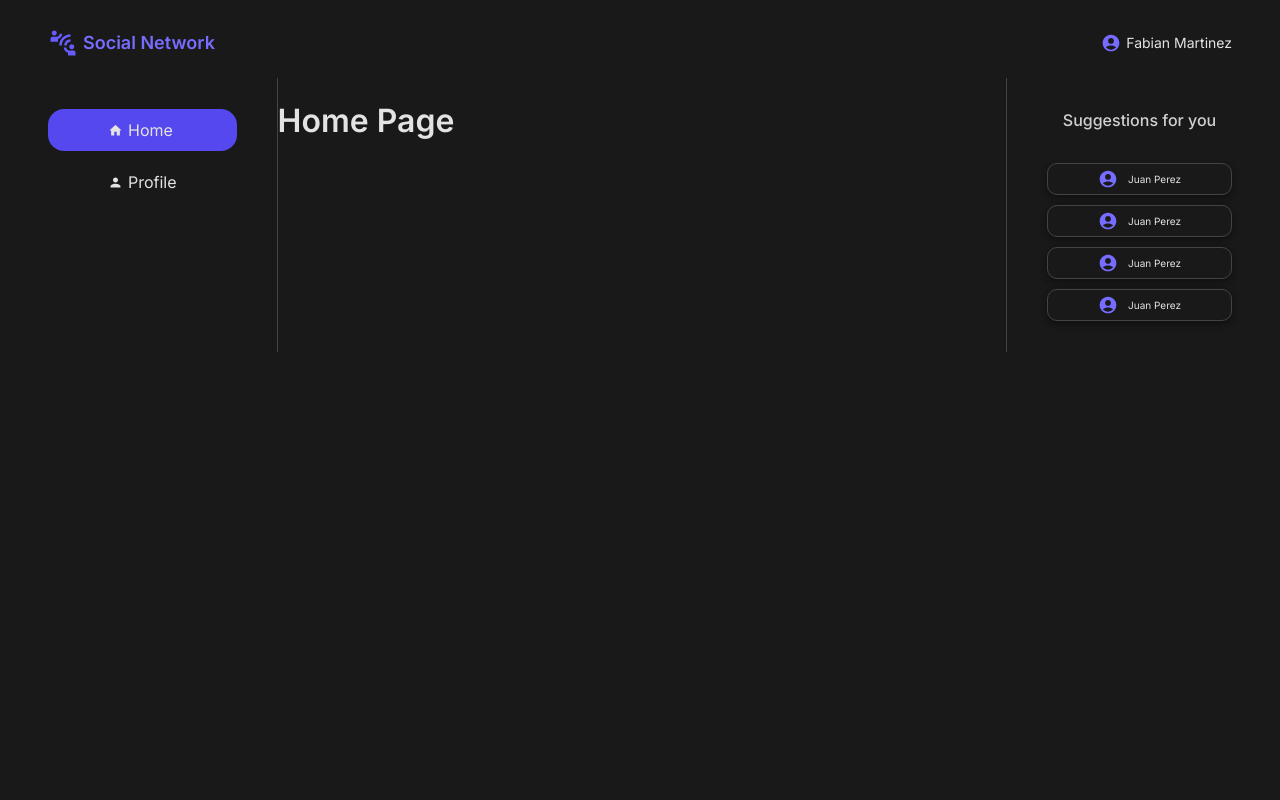
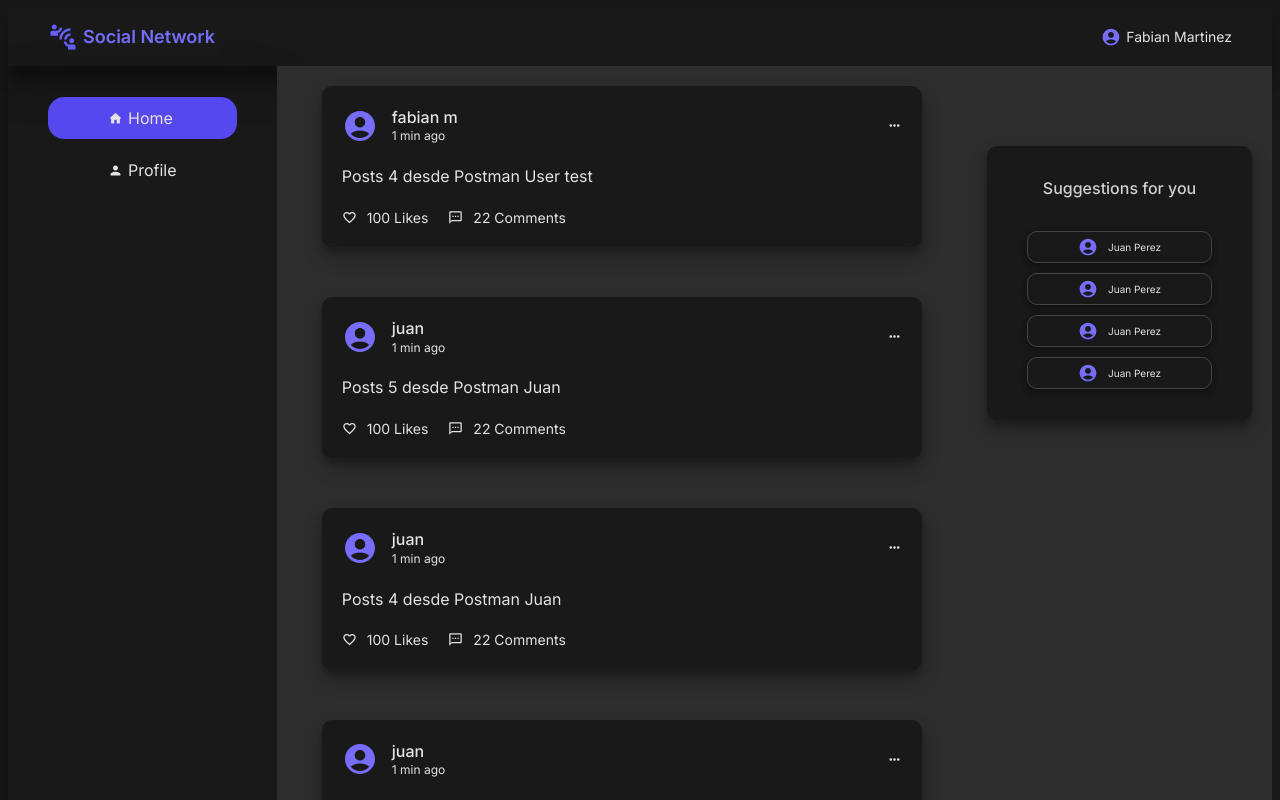
Before and after one commit to MartinezFabian/SocialNetwork-FullStack, a React (Vite) app in the folder client/: page / in a window 1280 px wide. Shown: the top 800 px of the page. Built offline with nearby package versions, Linux system fonts and the light colour scheme.

Commit message:
Feat: Add basic structure for Post.jsx and Post.module.css

```diff
--- a/client/src/index.css
+++ b/client/src/index.css
@@ -3,7 +3,7 @@
   --color-primary: #5448ee;
   --color-primary--soft: #766cff;
   --color-background: #191919;
-  --color-background-soft: #333;
+  --color-background-soft: #2d2d2d;
   --text-color: rgb(227, 227, 227);
   --text-color-soft: rgb(210, 209, 209);
   --logo-color: rgb(242, 242, 242);
--- /dev/null
+++ b/client/src/social/components/Post.jsx
@@ -0,0 +1,48 @@
+import { useState } from 'react';
+import { Link } from 'react-router-dom';
+import FavoriteBorderOutlinedIcon from '@mui/icons-material/FavoriteBorderOutlined';
+import FavoriteOutlinedIcon from '@mui/icons-material/FavoriteOutlined';
+import TextsmsOutlinedIcon from '@mui/icons-material/TextsmsOutlined';
+import MoreHorizIcon from '@mui/icons-material/MoreHoriz';
+import AccountCircleRoundedIcon from '@mui/icons-material/AccountCircleRounded';
+
+import styles from './Post.module.css';
+
+export const Post = ({ id, description, userid, created_ago, name }) => {
+  const [commentOpen, setCommentOpen] = useState(false);
+  const liked = false;
+
+  return (
+    <li className={styles.container}>
+      <section className={styles.user}>
+        <div className={styles.userInfo}>
+          <AccountCircleRoundedIcon
+            sx={{ fontSize: 36, color: '#766cff' }}
+          ></AccountCircleRoundedIcon>
+          <div className={styles.details}>
+            <Link to={`/profile/${userid}`} style={{ textDecoration: 'none', color: 'inherit' }}>
+              <span className={styles.name}>{name}</span>
+            </Link>
+            <span className={styles.date}>1 min ago</span>
+          </div>
+        </div>
+        <MoreHorizIcon />
+      </section>
+
+      <section className={styles.content}>
+        <p className={styles.text}>{description}</p>
+      </section>
+
+      <section className={styles.info}>
+        <div className={styles.item}>
+          {liked ? <FavoriteOutlinedIcon /> : <FavoriteBorderOutlinedIcon />}
+          100 Likes
+        </div>
+        <div className={styles.item}>
+          <TextsmsOutlinedIcon />
+          22 Comments
+        </div>
+      </section>
+    </li>
+  );
+};
--- /dev/null
+++ b/client/src/social/components/Post.module.css
@@ -0,0 +1,55 @@
+.container {
+  width: 60rem;
+  padding: 2rem;
+  background-color: var(--color-background);
+  border-radius: 1rem;
+  box-shadow: rgba(0, 0, 0, 0.19) 0px 10px 20px, rgba(0, 0, 0, 0.23) 0px 6px 6px;
+}
+
+.user {
+  display: flex;
+  align-items: center;
+  justify-content: space-between;
+}
+
+.userInfo {
+  display: flex;
+  align-items: center;
+  gap: 1.4rem;
+}
+
+.details {
+  display: flex;
+  flex-direction: column;
+}
+
+.name {
+  font-weight: 500;
+}
+
+.date {
+  font-size: 1.2rem;
+}
+
+.content {
+  margin: 2rem 0rem;
+}
+
+.text {
+  white-space: normal;
+  overflow-wrap: break-word;
+}
+
+.info {
+  display: flex;
+  align-items: center;
+  gap: 2rem;
+}
+
+.item {
+  display: flex;
+  align-items: center;
+  gap: 1rem;
+  cursor: pointer;
+  font-size: 1.4rem;
+}
--- a/client/src/social/pages/HomePage.jsx
+++ b/client/src/social/pages/HomePage.jsx
@@ -1,7 +1,80 @@
+import { Post } from '../components/Post';
+import styles from './HomePage.module.css';
+
 export const HomePage = () => {
+  const posts = [
+    {
+      id: 15,
+      description: 'Posts 4 desde Postman User test',
+      userid: 2,
+      created_ago: '2023-12-15T23:42:45.000Z',
+      name: 'fabian m',
+    },
+    {
+      id: 10,
+      description: 'Posts 5 desde Postman Juan',
+      userid: 3,
+      created_ago: '2023-12-14T23:40:07.000Z',
+      name: 'juan',
+    },
+    {
+      id: 9,
+      description: 'Posts 4 desde Postman Juan',
+      userid: 3,
+      created_ago: '2023-12-14T23:40:04.000Z',
+      name: 'juan',
+    },
+    {
+      id: 8,
+      description: 'Posts 3 desde Postman Juan',
+      userid: 3,
+      created_ago: '2023-12-14T23:39:59.000Z',
+      name: 'juan',
+    },
+    {
+      id: 7,
+      description: 'Posts 2 desde Postman Juan',
+      userid: 3,
+      created_ago: '2023-12-14T23:39:55.000Z',
+      name: 'juan',
+    },
+    {
+      id: 6,
+      description: 'Posts 1 desde Postman Juan',
+      userid: 3,
+      created_ago: '2023-12-14T23:39:51.000Z',
+      name: 'juan',
+    },
+    {
+      id: 3,
+      description: 'Posts 3 desde Postman Fabian',
+      userid: 2,
+      created_ago: '2023-12-14T23:39:14.000Z',
+      name: 'fabian m',
+    },
+    {
+      id: 2,
+      description: 'Posts 2 desde Postman Fabian',
+      userid: 2,
+      created_ago: '2023-12-14T23:39:08.000Z',
+      name: 'fabian m',
+    },
+    {
+      id: 1,
+      description: 'Posts 1 desde Postman Fabian',
+      userid: 2,
+      created_ago: '2023-12-14T23:38:41.000Z',
+      name: 'fabian m',
+    },
+  ];
+
   return (
-    <>
-      <h1>Home Page</h1>
-    </>
+    <div className={styles.homepage}>
+      <ul className={styles.posts}>
+        {posts.map((post) => {
+          return <Post key={post.id} {...post}></Post>;
+        })}
+      </ul>
+    </div>
   );
 };
--- /dev/null
+++ b/client/src/social/pages/HomePage.module.css
@@ -0,0 +1,14 @@
+.homepage {
+  background-color: var(--color-background-soft);
+  padding: 2rem;
+}
+
+.posts {
+  display: flex;
+  flex-direction: column;
+  justify-content: center;
+  align-items: center;
+  gap: 5rem;
+  margin: 0;
+  padding: 0;
+}
--- a/client/src/ui/LeftBar.module.css
+++ b/client/src/ui/LeftBar.module.css
@@ -1,5 +1,5 @@
 .aside {
-  border-right: 1px solid var(--border-color);
+  box-shadow: rgba(0, 0, 0, 0.3) 0px 19px 38px, rgba(0, 0, 0, 0.22) 0px 15px 12px;
   padding: 1.5rem 4rem;
   display: flex;
   flex-direction: column;
--- a/client/src/ui/Navbar.module.css
+++ b/client/src/ui/Navbar.module.css
@@ -2,11 +2,12 @@
   display: flex;
   justify-content: space-between;
   padding: 1rem 2rem;
+  box-shadow: rgba(0, 0, 0, 0.3) 0px 19px 38px, rgba(0, 0, 0, 0.22) 0px 15px 12px;
 }
 
 @media (min-width: 468px) {
   .navbar {
-    padding: 2rem 4rem;
+    padding: 1.4rem 4rem;
   }
 }
 
--- a/client/src/ui/RightBar.jsx
+++ b/client/src/ui/RightBar.jsx
@@ -5,6 +5,7 @@ import { Link } from 'react-router-dom';
 export const RightBar = () => {
   return (
     <aside className={styles.aside}>
+      <div className={styles.card}>
         <p className={styles.title}>Suggestions for you</p>
 
         <ul className={styles.list}>
@@ -41,6 +42,7 @@ export const RightBar = () => {
             </Link>
           </li>
         </ul>
+      </div>
     </aside>
   );
 };
--- a/client/src/ui/RightBar.module.css
+++ b/client/src/ui/RightBar.module.css
@@ -1,10 +1,17 @@
 .aside {
-  border-left: 1px solid var(--border-color);
+  padding: 8rem 2rem;
+  background-color: var(--color-background-soft);
+}
+
+.card {
+  background-color: var(--color-background);
   padding: 1.5rem 4rem;
   display: flex;
   flex-direction: column;
   align-items: center;
-  justify-content: center;
+  justify-content: start;
+  border-radius: 1rem;
+  box-shadow: rgba(0, 0, 0, 0.19) 0px 10px 20px, rgba(0, 0, 0, 0.23) 0px 6px 6px;
 }
 
 .title {
```
Lines whose indentation alone changed are shown as unchanged.
